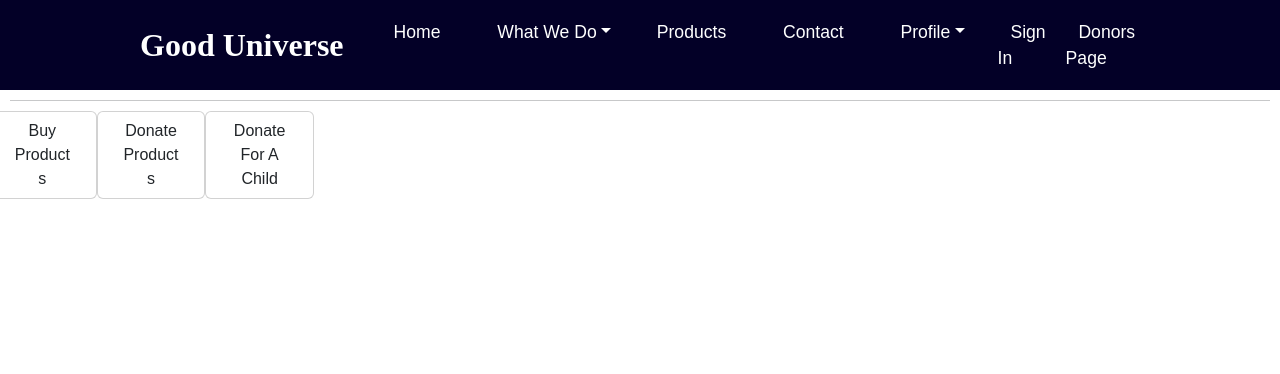
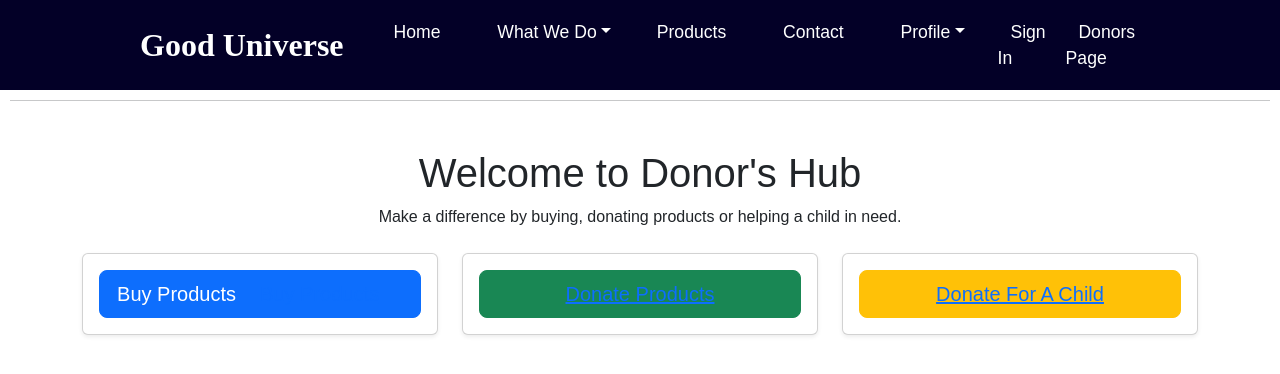
Before and after one commit to cfghyderabad24/Team-64, a React (Create React App) app in the folder frontend/client/: page /donors-page in a window 1280 px wide. Shown: the top 374 px of the page. Built offline with nearby package versions, Linux system fonts and the light colour scheme.

Commit message:
added admin and user pages, donor pages

```diff
--- a/frontend/client/src/components/admin/Header.js
+++ b/frontend/client/src/components/admin/Header.js
@@ -13,21 +13,61 @@ export default function Header() {
         }
   return (
     <div>
-        <div className=''>
-            <img className='' src={logo} alt="logo" />
-            <div>
-                <ul className=' flex'>
-                    <Link to="/" className='p-4' >Home</Link>
-                    <Link to="/" className='p-4'>view vehivles</Link>
-                    <Link to="/" className='p-4'>view spare parts</Link>
-                </ul>
+       <nav className="navbar sticky-top navbar-expand-lg navbar-dark">
+            <div className="container">
+              <img className='https://encrypted-tbn0.gstatic.com/images?q=tbn:ANd9GcQXu5h3InXUDGTEkvdTl9X756shfsYMicPyhQ&s' style={{'width':'100px'}}></img>
+                <a className="navbar-brand grow" href="/">Good Universe</a>
+                <button className="navbar-toggler" type="button" data-bs-toggle="collapse"
+                    data-bs-target="#navbarSupportedContent" aria-controls="navbarSupportedContent" aria-expanded="false"
+                    aria-label="Toggle navigation">
+                    <span className="navbar-toggler-icon"></span>
+                </button>
+
+                <div className="collapse navbar-collapse" id="navbarSupportedContent">
+                    <ul className="navbar-nav mx-auto">
+                        <li className="nav-item">
+                        <Link to="/adminhome" className='p-4' style={{'text-decoration':'none'}}>Home</Link>
+                        </li>
+                        <li className="nav-item dropdown">
+                            <a className="nav-link dropdown-toggle" href="#" id="navbarDropdownLost" role="button"
+                                data-bs-toggle="dropdown" aria-haspopup="true" aria-expanded="false">
+                                What We Do
+                            </a>
+                            <div className="dropdown-menu" aria-labelledby="navbarDropdownLost">
+                                <a className="dropdown-item" href="/">Climate change</a>
+                                <div className="dropdown-divider"></div>
+                                <a className="dropdown-item" href="/">Health & Well Being</a>
+                                <div className="dropdown-divider"></div>
+                                <a className="dropdown-item" href="/">Gender Equality</a>
+                            </div>
+                        </li>
+                        <li className="nav-item">
+                            <a className="nav-link" href="/">Products</a>
+                        </li>
+                        <li className="nav-item">
+                        <Link to="/contact" style={{'text-decoration':'none'}} className='p-4'>Contact</Link>
+                        </li>
+                        <li className="nav-item dropdown">
+                            <a className="nav-link dropdown-toggle" href="#" id="navbarDropdownLost" role="button"
+                                data-bs-toggle="dropdown" aria-haspopup="true" aria-expanded="false">
+                                Profile
+                            </a>
+                            <div className="dropdown-menu" aria-labelledby="navbarDropdownLost">
+                                <a className="dropdown-item" href="/">Dashboard</a>
+                                <div className="dropdown-divider"></div>
+                              <button onClick={handleLogOut}>Signout</button>
+                            </div>
+
+                        </li>
+                        <li>
+                        <button className='' onClick={handleLogOut}> Sign Out </button></li>
+                           <li>
+                           <Link to="/donors-page" style={{'text-decoration':'none'}}>Donors Page</Link></li>
+                    </ul>
+                </div>
             </div>
-            <div>
-            <button className='' onClick={handleLogOut}> Sign Out </button>
-            </div>
-        </div>
-        <hr className='border-b-2'/>
-
+        </nav>
+        <hr className=''/>
         <Routes>
             <Route path="/" element={<AdminHome/>} exact/>
             <Route path="/adminhome" element={<AdminHome/>} exact/>
--- a/frontend/client/src/components/main/Home.js
+++ b/frontend/client/src/components/main/Home.js
@@ -2,6 +2,6 @@ import React from 'react'
 
 export default function Home() {
   return (
-    <div>Home</div>
+    <div>hello</div>
   )
 }
--- a/frontend/client/src/components/user/DonorsMainPage.js
+++ b/frontend/client/src/components/user/DonorsMainPage.js
@@ -1,23 +1,44 @@
-import { Button } from 'bootstrap'
-import React from 'react'
-
+import React from 'react';
+import 'bootstrap/dist/css/bootstrap.min.css';
+import { Link } from 'react-router-dom';
 function DonorsMainPage() {
-
   return (
-    <div>
-        <div className='row'>
-        <div className='column col-1 card'>
-        <button className="btn ">Buy Products</button>
+    <div className="container my-5">
+      <div className="text-center mb-4">
+        <h1>Welcome to Donor's Hub</h1>
+        <p>Make a difference by buying, donating products or helping a child in need.</p>
+      </div>
+      <div className="row text-center">
+        <div className="col-md-4 mb-3">
+          <div className="card shadow-sm">
+            <div className="card-body">
+              <button className="btn btn-primary btn-lg w-100">Buy Products
+              <Link to="/buy-products" className='p-4'>Buy Products</Link>
+              </button>
+            </div>
+          </div>
         </div>
-        <div className='column col-1 card'>
-        <button className="btn ">Donate Products</button>
+        <div className="col-md-4 mb-3">
+          <div className="card shadow-sm">
+            <div className="card-body">
+              <button className="btn btn-success btn-lg w-100">
+              <Link to="/donate-products" className='p-4'>Donate Products</Link>
+              </button>
+            </div>
+          </div>
         </div>
-        <div className='column col-1 card'>
-        <button className="btn ">Donate For A Child</button>
+        <div className="col-md-4 mb-3">
+          <div className="card shadow-sm">
+            <div className="card-body">
+              <button className="btn btn-warning btn-lg w-100">
+              <Link to="/donate-fr-child" className='p-4'>Donate For A Child</Link>
+              </button>
+            </div>
+          </div>
         </div>
-        </div>
+      </div>
     </div>
-  )
+  );
 }
 
-export default DonorsMainPage
+export default DonorsMainPage;
--- a/frontend/client/src/components/user/Header.js
+++ b/frontend/client/src/components/user/Header.js
@@ -12,17 +12,57 @@ export default function Header() {
         }
   return (
     <div>
-        <div className=''>
-            <div>
-                <ul className='mt-3'>
-                    <Link to="/" className='p-4' >Home</Link>
-                    <Link to="/donor-page" className='p-4'>Donors main page</Link>
-                </ul>
+       <nav className="navbar sticky-top navbar-expand-lg navbar-dark">
+            <div className="container">
+              <img className='https://encrypted-tbn0.gstatic.com/images?q=tbn:ANd9GcQXu5h3InXUDGTEkvdTl9X756shfsYMicPyhQ&s' style={{'width':'100px'}}></img>
+                <a className="navbar-brand grow" href="/">Good Universe</a>
+                <button className="navbar-toggler" type="button" data-bs-toggle="collapse"
+                    data-bs-target="#navbarSupportedContent" aria-controls="navbarSupportedContent" aria-expanded="false"
+                    aria-label="Toggle navigation">
+                    <span className="navbar-toggler-icon"></span>
+                </button>
+
+                <div className="collapse navbar-collapse" id="navbarSupportedContent">
+                    <ul className="navbar-nav mx-auto">
+                        <li className="nav-item">
+                        <Link to="/home" className='p-4' style={{'text-decoration':'none'}}>Home</Link>
+                        </li>
+                        <li className="nav-item dropdown">
+                            <a className="nav-link dropdown-toggle" href="#" id="navbarDropdownLost" role="button"
+                                data-bs-toggle="dropdown" aria-haspopup="true" aria-expanded="false">
+                                What We Do
+                            </a>
+                            <div className="dropdown-menu" aria-labelledby="navbarDropdownLost">
+                                <a className="dropdown-item" href="/">Climate change</a>
+                                <div className="dropdown-divider"></div>
+                                <a className="dropdown-item" href="/">Health & Well Being</a>
+                                <div className="dropdown-divider"></div>
+                                <a className="dropdown-item" href="/">Gender Equality</a>
+                            </div>
+                        </li>
+                        <li className="nav-item">
+                            <a className="nav-link" href="/">Products</a>
+                        </li>
+                        <li className="nav-item">
+                        <Link to="/contact" style={{'text-decoration':'none'}} className='p-4'>Contact</Link>
+                        </li>
+                        <li className="nav-item dropdown">
+                            <a className="nav-link dropdown-toggle" href="#" id="navbarDropdownLost" role="button"
+                                data-bs-toggle="dropdown" aria-haspopup="true" aria-expanded="false">
+                                Profile
+                            </a>
+
+
+                        </li>
+                        <li>
+                        <button className='' onClick={handleLogOut}> Sign Out </button></li>
+                           <li>
+                           <Link to="/donors-page" style={{'text-decoration':'none'}}>Donors Page</Link></li>
+
+                    </ul>
+                </div>
             </div>
-            <div>
-            <button className='' onClick={handleLogOut}> Sign Out </button>
-            </div>
-        </div>
+        </nav>
         <hr className=''/>
 
         <Routes>
```
Also changed, not shown: frontend/client/src/components/main/Header.js (line endings or trailing spaces).
